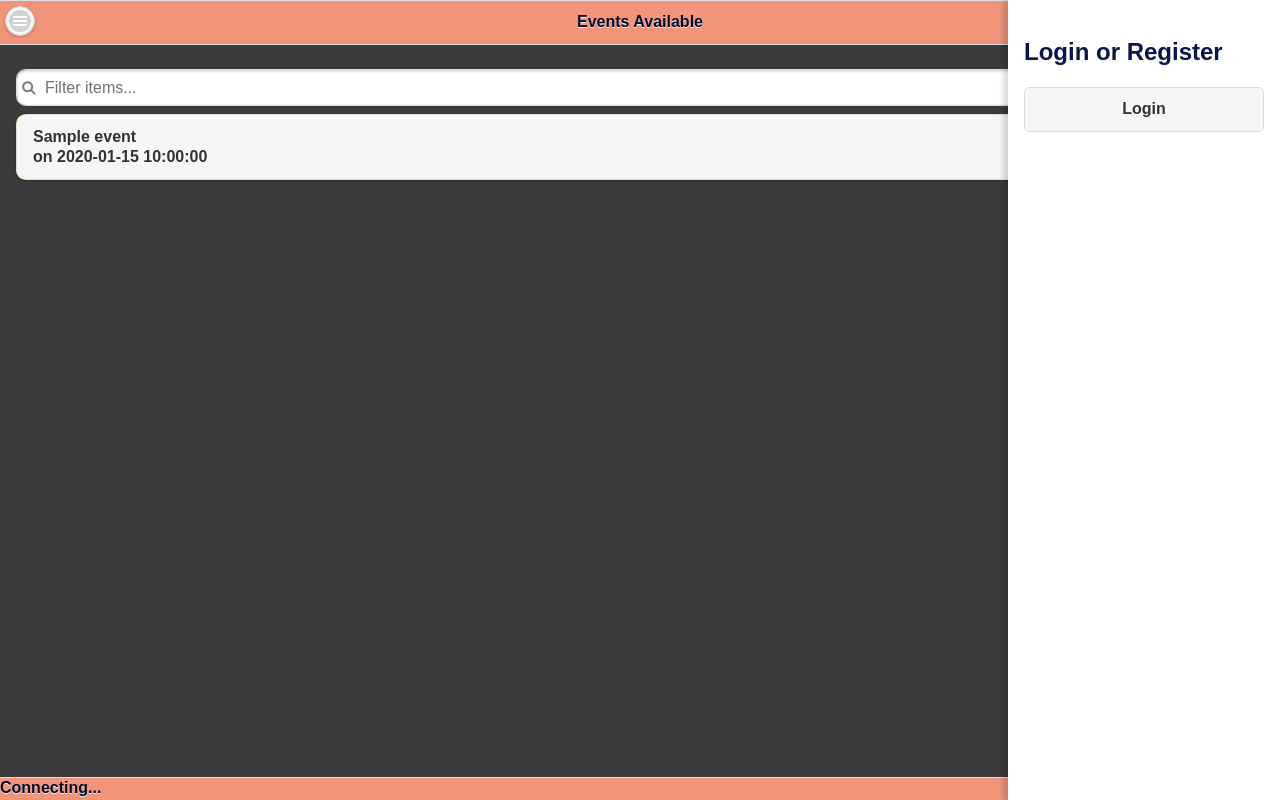
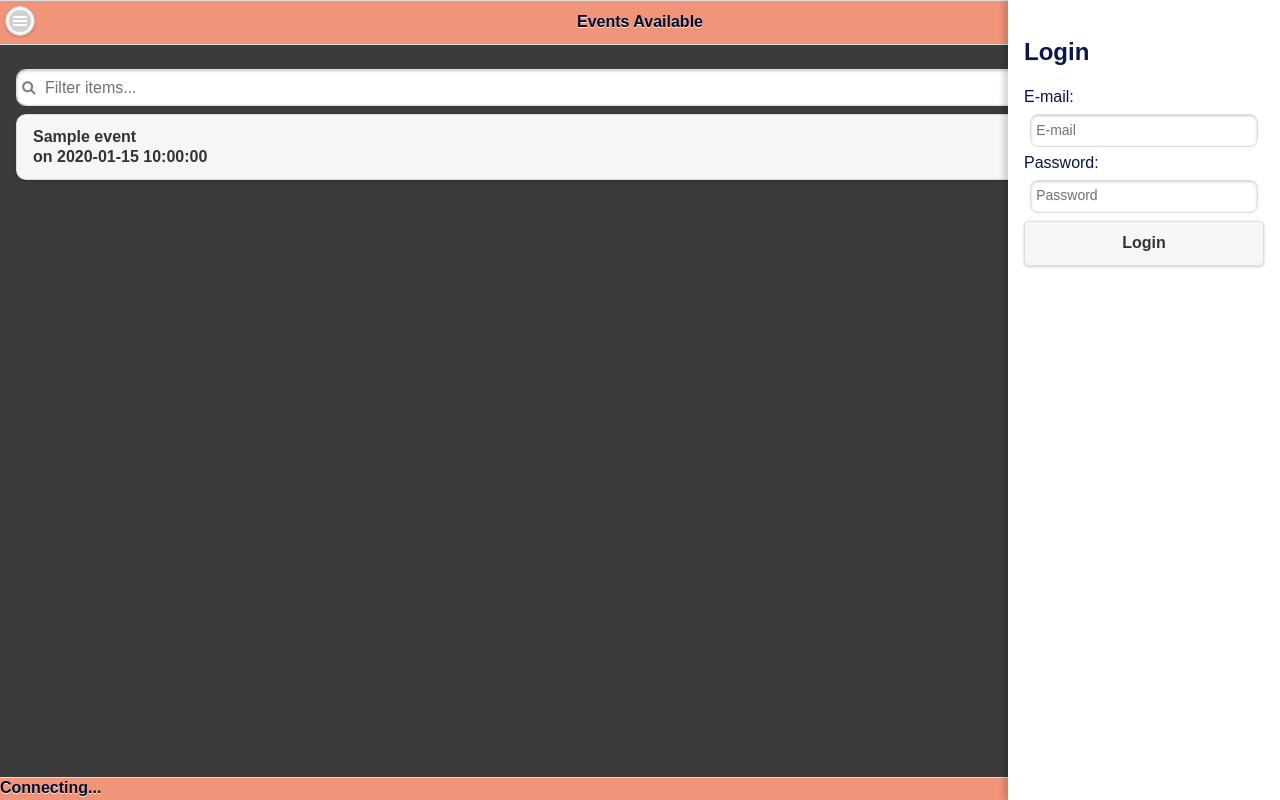
Before and after one commit to ventisep/RowTime, a Python web app: template templates/rcn_main.html in a window 1280 px wide, after a click on "Settings". Run offline with Jinja, Linux system fonts and the light colour scheme; the template is opened without the code that fills it: most values are stand-ins (such as "Sample title", 1, 10 or a date in 2020); some libraries are stand-ins or nearby versions.

Commit message:
corrected minor defects
www.rowtime now works
login page fixed
deleted buttons fro delete and edit an event

```diff
--- a/js/rcn_detail_script.js
+++ b/js/rcn_detail_script.js
@@ -210,7 +210,8 @@ function get_crew_times() {
 }
 //initialise the API calls to the rowtime-26 server.//
   function init() {
-  	var ROWTIME_API = document.location.protocol + "//"+ document.location.host+"/_ah/api" //works for localhost but only for https:/rowtime if
+  	var host = document.location.host.replace(/www./i, "");
+  	var ROWTIME_API = document.location.protocol + "//"+ host+"/_ah/api" //works for localhost but only for https:/rowtime if
   																						// the user types in https://rowtime-26.appspot.com without the www and not http
 	//var ROWTIME_API = 'http://localhost:9000/_ah/api';
     //var ROWTIME_API = 'https://rowtime-26.appspot.com/_ah/api';
--- a/templates/rcn_main.html
+++ b/templates/rcn_main.html
@@ -17,7 +17,7 @@
 
   <meta name="apple-mobile-web-app-capable" content="yes">
   <meta name="apple-mobile-web-app-status-bar-style" content="black-translucent">
-</head>
+</head><!-- the swipe-delete and behind artifacts are taken out
     <style>
     .behind {
         width: 100%;
@@ -48,7 +48,7 @@
         background-color: orange;
         text-shadow: none;
     }
-</style>
+</style> comment back in to restore -->
 
 <body>
 
@@ -61,13 +61,13 @@
   	</div> <!-- /Header -->
 
 	<div data-role="main" id="eventList" class="ui-content jqm-content jqm-fullwidth">
-		<ul data-role="listview" class="swipe-delete ui-content jqm-content jqm-fullwidth" data-inset="true" data-filter="true">
+		<ul data-role="listview" class="ui-content jqm-content jqm-fullwidth" data-inset="true" data-filter="true">
 	{% for event in events %}
 			<li>
-          <div class="behind">
+      <!--   <div class="behind">
               <a href="#" class="ui-btn delete-btn">Delete</a>
               <a href="#" class="ui-btn edit-btn pull-left">Edit</a>
-          </div>
+          </div> -- taken out the swipe-delete function-->
           <a href="/loadcrews?event_key={{event.key.urlsafe()}}" data-transition="slide">{{event.event_name}} <br>on {{event.event_date}}</a>
       </li>
 	{% endfor %}
@@ -93,10 +93,21 @@
       <label for="email">E-mail:</label>
       <input type="text" placeholder="E-mail" id="email" name="email" value = "{{user.email}}" data-clear-btn="true" data-mini="true">
        <a data-ajax="false" href="/logout" class="ui-btn ui-corner-all">Logout</a>
+
 {% else %}
-      <h2>Login or Register</h2>
+      <h2>Login</h2>
+        <form data-ajax="false" method="post" action="/login">
 
-       <a data-ajax="false" href="/login" class="ui-btn ui-corner-all">Login</a>
+            <label for="email">E-mail:</label>
+            <input type="text" placeholder="E-mail" id="login-signup-style" name="email" class="login_text-box2" value = "" data-clear-btn="true" data-mini="true">
+
+
+            <label for="password">Password:</label>
+            <input type="password" placeholder="Password" id="login-signup-style" name="password" class="login_text-box" data-clear-btn="true" autocomplete="off" data-mini="true">
+
+            <input type="submit" value="Login" id="login-button">
+        </form>
+
 {% endif %}
 
   </div><!-- /panel -->
```
Also changed, not shown: templates/rcn_detail_not_logged_in.html (+12 -7 lines).
